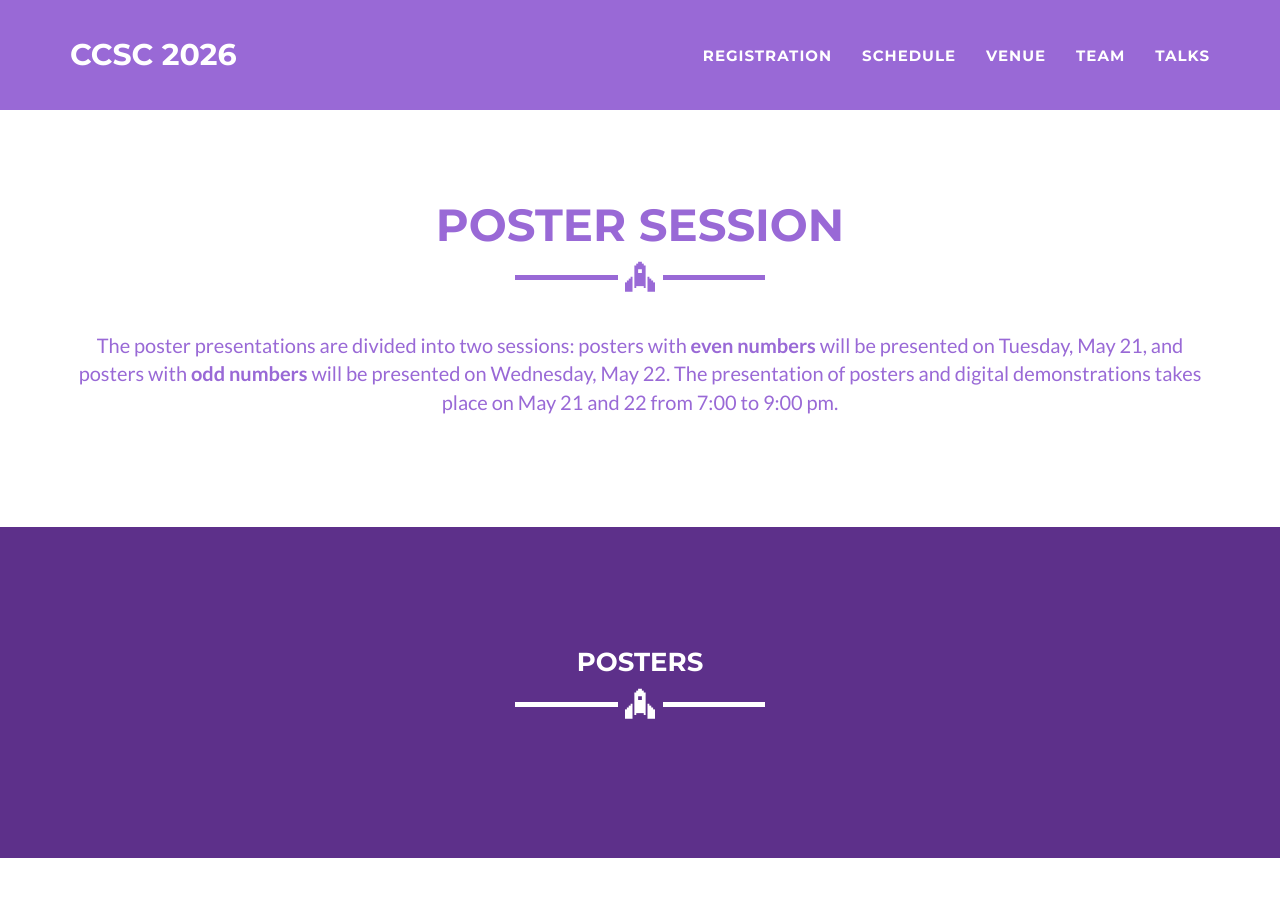
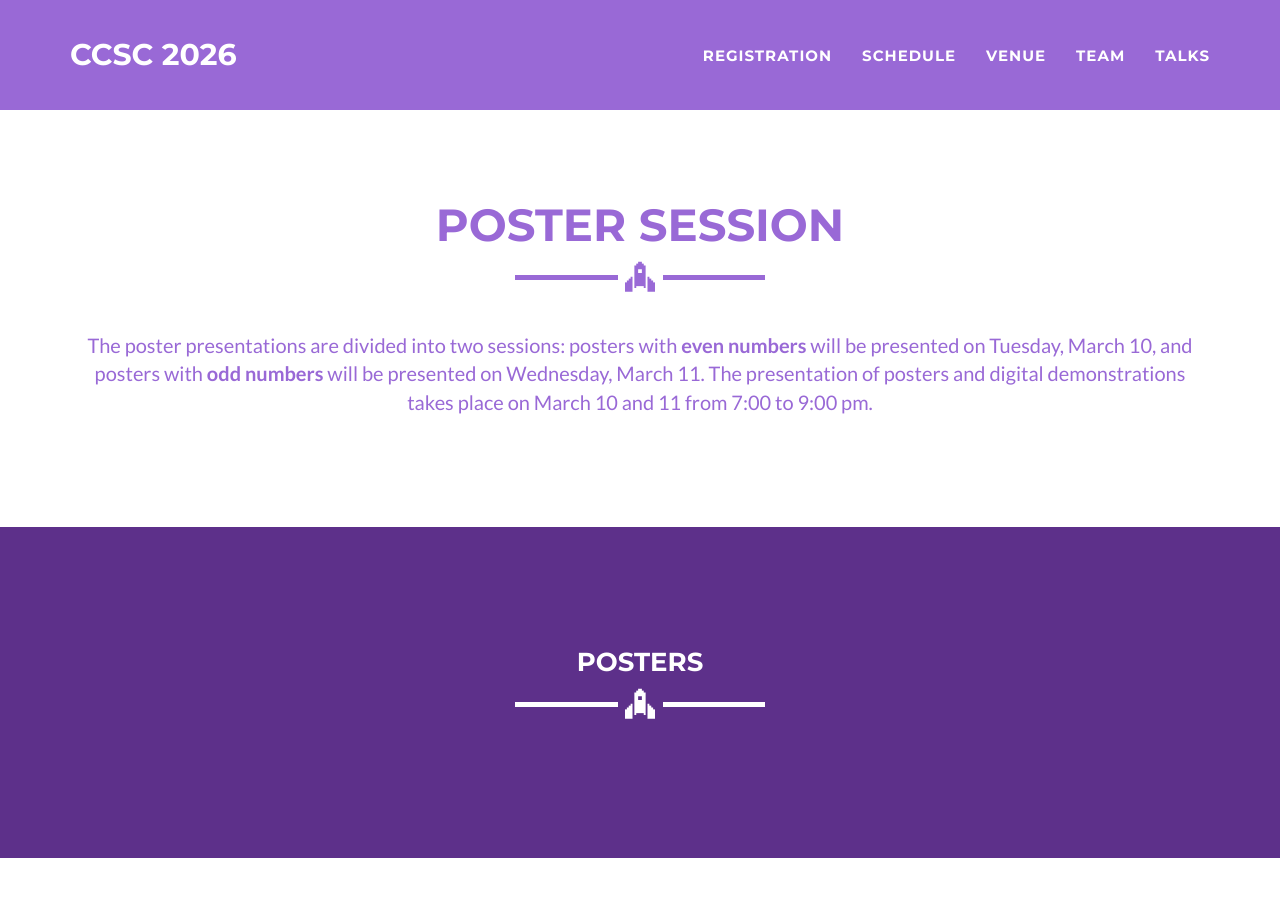
Before and after one commit to ccsc2026/ccsc2026.github.io, a Jekyll site: the page built from posters.html, in a window 1280 px wide and 900 px high. Shown: the top 897 px of the window. Built offline with Jekyll 4.4.1, drawn with Linux system fonts in a browser that asks for light colours.

Commit message:
Update posters.html

```diff
--- a/posters.html
+++ b/posters.html
@@ -10,8 +10,8 @@ layout: page
         <hr class="star-primary">
         <br>
         <p>
-          The poster presentations are divided into two sessions: posters with <b>even numbers</b> will be presented on Tuesday, May 21, and posters with <b>odd numbers</b> will be presented on Wednesday, May 22.
-          The presentation of posters and digital demonstrations takes place on May 21 and 22 from 7:00 to 9:00 pm.
+          The poster presentations are divided into two sessions: posters with <b>even numbers</b> will be presented on Tuesday, March 10, and posters with <b>odd numbers</b> will be presented on Wednesday, March 11.
+          The presentation of posters and digital demonstrations takes place on March 10 and 11 from 7:00 to 9:00 pm.
         </p>
       </div>
     </div>
@@ -33,7 +33,7 @@ layout: page
           <p>{{ abstract.posternumber }}</p>
         </div>
         <div class="col-lg-6">
-          <p><a href="https://ccsc2024.github.io/{{ abstract.link }}" target="_blank" style="font-size:20px;color:#ffffff;">
+          <p><a href="https://ccsc2026.github.io/{{ abstract.link }}" target="_blank" style="font-size:20px;color:#ffffff;">
                 <b>{{ abstract.speaker }}</b>, {{ abstract.location }}</a>
           </p>
         </div>
@@ -57,7 +57,7 @@ layout: page
             <p>{{ demo.posternumber }}</p>
           </div>
           <div class="col-lg-6">
-            <p><a href="https://ccsc2024.github.io/{{ demo.link }}" target="_blank" style="font-size:20px;color:#3f0a74;">
+            <p><a href="https://ccsc2026.github.io/{{ demo.link }}" target="_blank" style="font-size:20px;color:#3f0a74;">
                   <b>{{ demo.speaker }}</b>, {{ demo.location }}</a>
             </p>
           </div>
```
